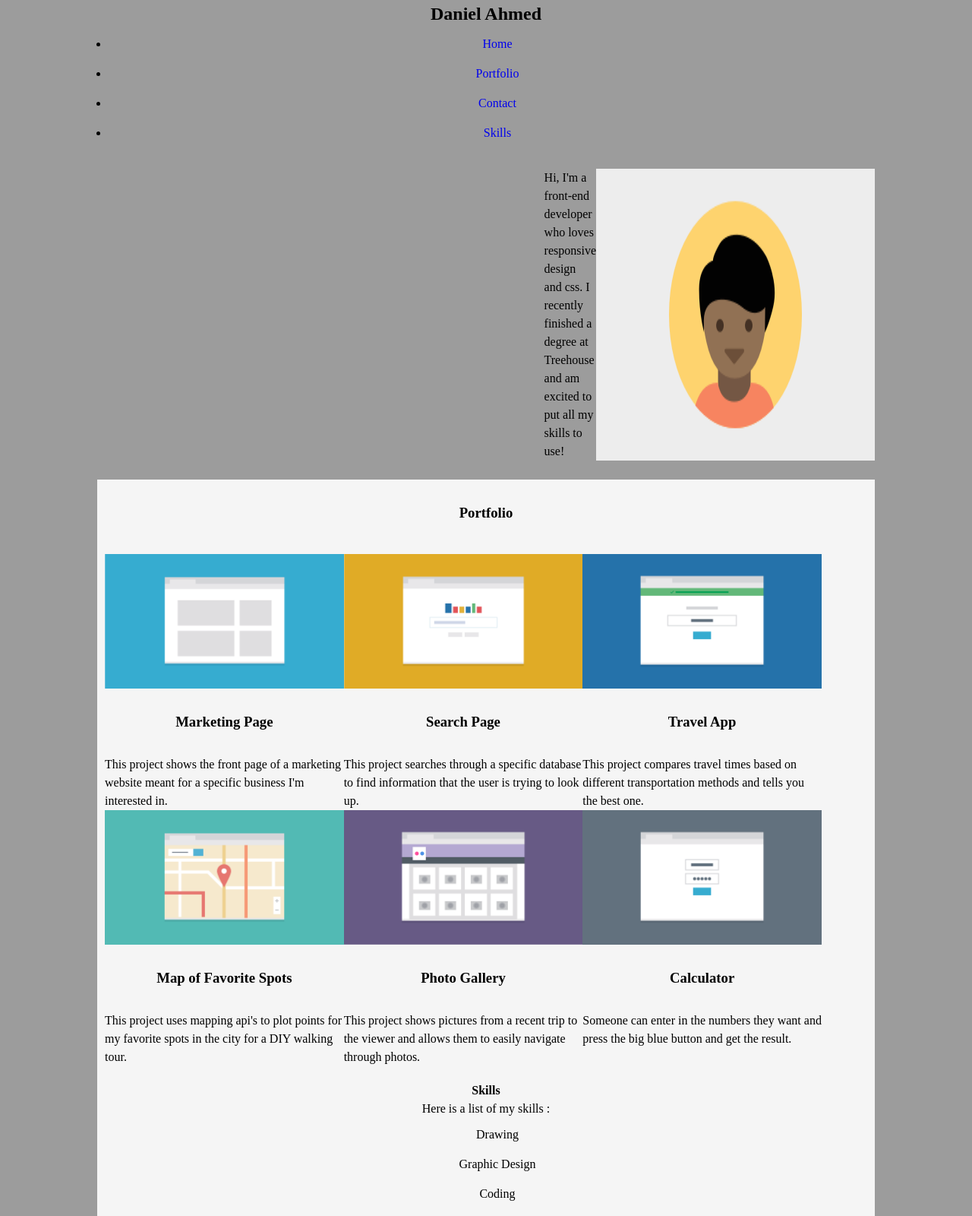
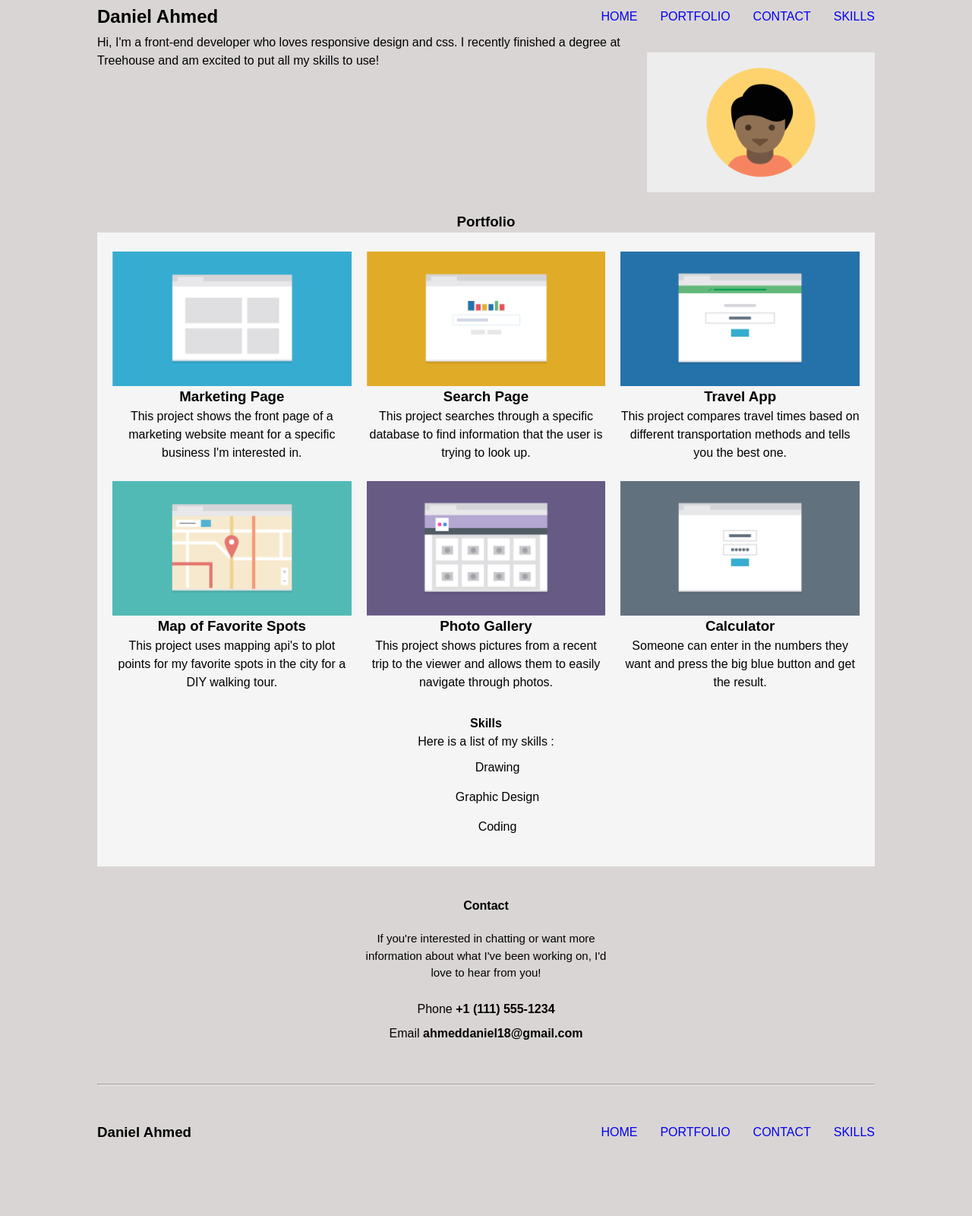
Before and after one commit to danny61/Mobile-first-Responsive-Layout, a plain HTML site: page index.html in a window 1280 px wide. Shown: the top 1600 px of the page at 76% size. After the commit the page ends 1552 px from the top, so only its background shows below. Drawn offline with Linux system fonts and the light colour scheme.

Commit message:
semi finished code

```diff
--- a/css/styles.css
+++ b/css/styles.css
@@ -1,5 +1,3 @@
-
-
 * {
     margin: 0px;
     padding: 0px;
@@ -7,9 +5,15 @@
 }
 
 body{
-    font-family: Rale
+    font-family: 'Nanum Gothic' , sans-serif;
 }
 
+.nav-links {
+    list-style: none;
+    text-decoration: none;
+    text-transform: uppercase;
+
+}
 li {
     margin: 5px 15px;
     padding: 5px 15px;
@@ -21,8 +25,7 @@ a {
     text-decoration: none;
 }
 
-
-.main-header {
+.main-header .nav-links {
     display: flex;
     flex-direction: column;
 }
@@ -34,7 +37,14 @@ h1{
 }
 
 
-.profile {
+
+.intro {
+    text-align: center;
+    margin: 15px auto;
+
+}
+
+.pro-image {
     display: block;
     width: 250px;
     margin: 25px 0;
@@ -44,7 +54,7 @@ h1{
 
 body{
     display: block;
-    background-color: rgb(156, 156, 156);
+    background-color: rgb(218, 213, 213);
     line-height: 1.5;
     max-width: 1024px;
     margin: 0 auto;
@@ -53,9 +63,8 @@ body{
 
 h3 {
 
-    background-color: whitesmoke;
+    background-color: transparent;
     text-align: center;
-    padding: 30px;
 }
 
 .wrapper {
@@ -76,7 +85,7 @@ h2 {
     margin: 0 auto;
 }
 
-.por {
+.port {
     margin: 10px;
     min-height: 250px;
     text-align: center;
@@ -139,6 +148,7 @@ footer {
 
 .student-name {
     margin: 40px 0px 0px 0px;
+    background-color: transparent;
 }
 
 .top {
@@ -147,6 +157,9 @@ footer {
     background-color: transparent;
 }
 
+.footer-nav-links {
+    display: none;
+}
 
 @media screen and (min-width: 768px) {
     .main-header .nav-links {
@@ -179,6 +192,10 @@ footer {
          margin-left: 15px;
      }
 
+     .pro-image {
+         margin-right: 15px;
+     }
+
      .wrapper {
          display: flex;
          flex-wrap: wrap;
@@ -196,6 +213,19 @@ footer {
          justify-content: space-between;
      }
 
+     .footer-nav-links {
+         display: flex;
+         flex-direction: row;
+         margin: 0;
+         margin-right: 15px;
+     }
+
+     .footer-nav-links {
+         list-style: none;
+         text-decoration: none;
+         text-transform: uppercase;
+     }
+
      h5 {
          display: flex;
          margin-left: 15px;
@@ -209,7 +239,7 @@ footer {
          flex-basis: calc(33.333% - 20px);
          }
 
-     #Home {
+     #home {
          display: flex;
          flex-direction: row;
          align-items: center;
@@ -228,7 +258,7 @@ footer {
          margin-left: 0;
     }
 
-     .profile {
+     .pro-image {
          width: 300px;
          margin-right: 0;
      }
@@ -237,5 +267,9 @@ footer {
          margin-left: 0;
      }
 
+     .footer-nav-links {
+         margin-right: 0;
+     }
+
 
   }
--- a/index.html
+++ b/index.html
@@ -16,7 +16,7 @@
             <nav>
                 <div id="home">
                     <h1>Daniel Ahmed</h1>
-                    <ul>
+                    <ul class="nav-links">
                         <li><a href="#home">Home</a></li>
                         <li><a href="#portfolio">Portfolio</a></li>
                         <li><a href="#contact">Contact</a></li>
@@ -27,7 +27,7 @@
         </header>
 
         <div class="profile">
-            <img src="../images/responsive-layout-profile.png" alt=" my profile pic">
+            <img src="images/responsive-layout-profile.png" alt=" my profile pic" class="pro-image">
             <p id="bio">Hi, I'm a front-end developer who loves responsive design and css. I recently finished a degree at Treehouse and am excited to put all my skills to use!</p>
         </div>
 
@@ -92,6 +92,13 @@
                 <div class= "student-name">
                     <h3> Daniel Ahmed</h3>
                     <p class= "top"><a href= "">Back to Top</a></p>
+                    <ul class= "footer-nav-links">
+                        <li><a href="#home">Home</a></li>
+                        <li><a href="#portfolio">Portfolio</a></li>
+                        <li><a href="#contact">Contact</a></li>
+                        <li><a href="#skills">Skills</a></li>
+                    </ul>
+
                 </div>
             </div>
         </footer>
```
Also changed, not shown: 1 other file.
